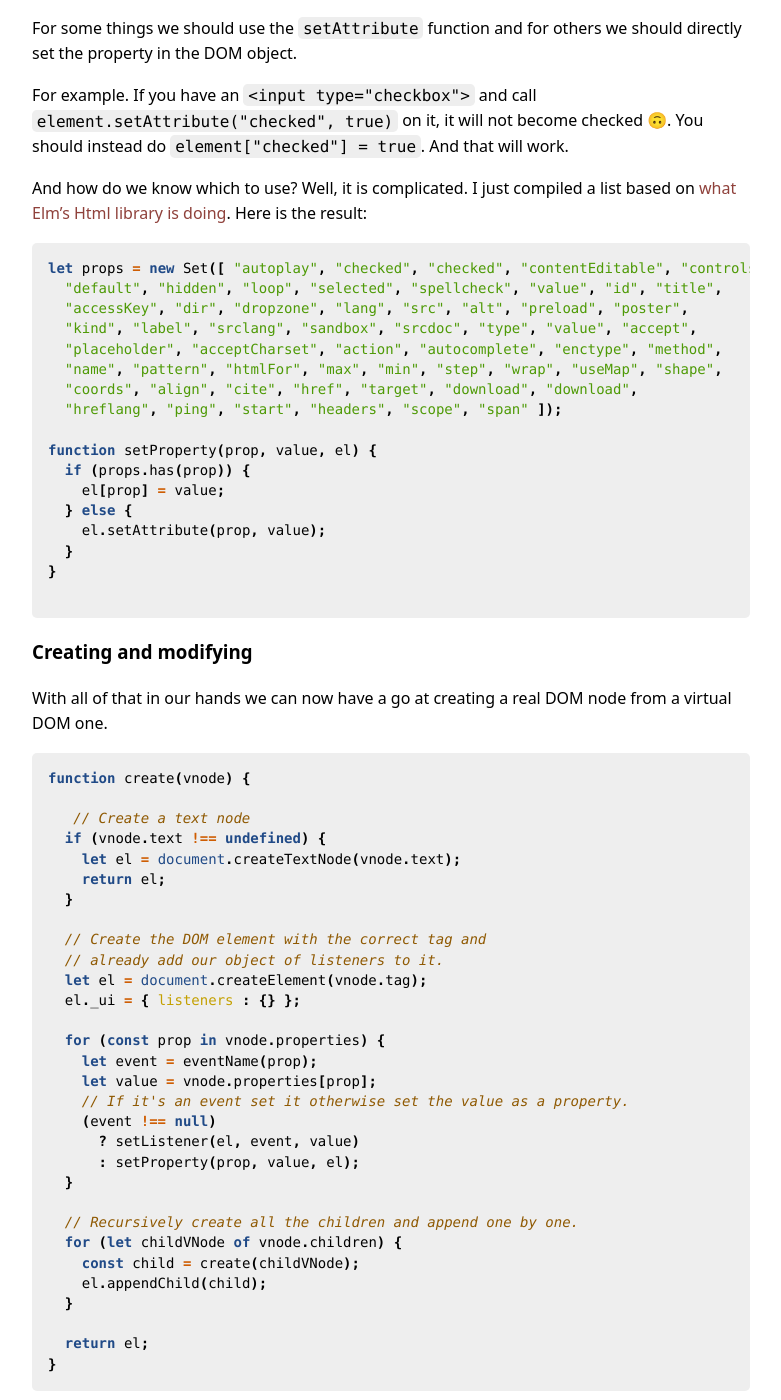
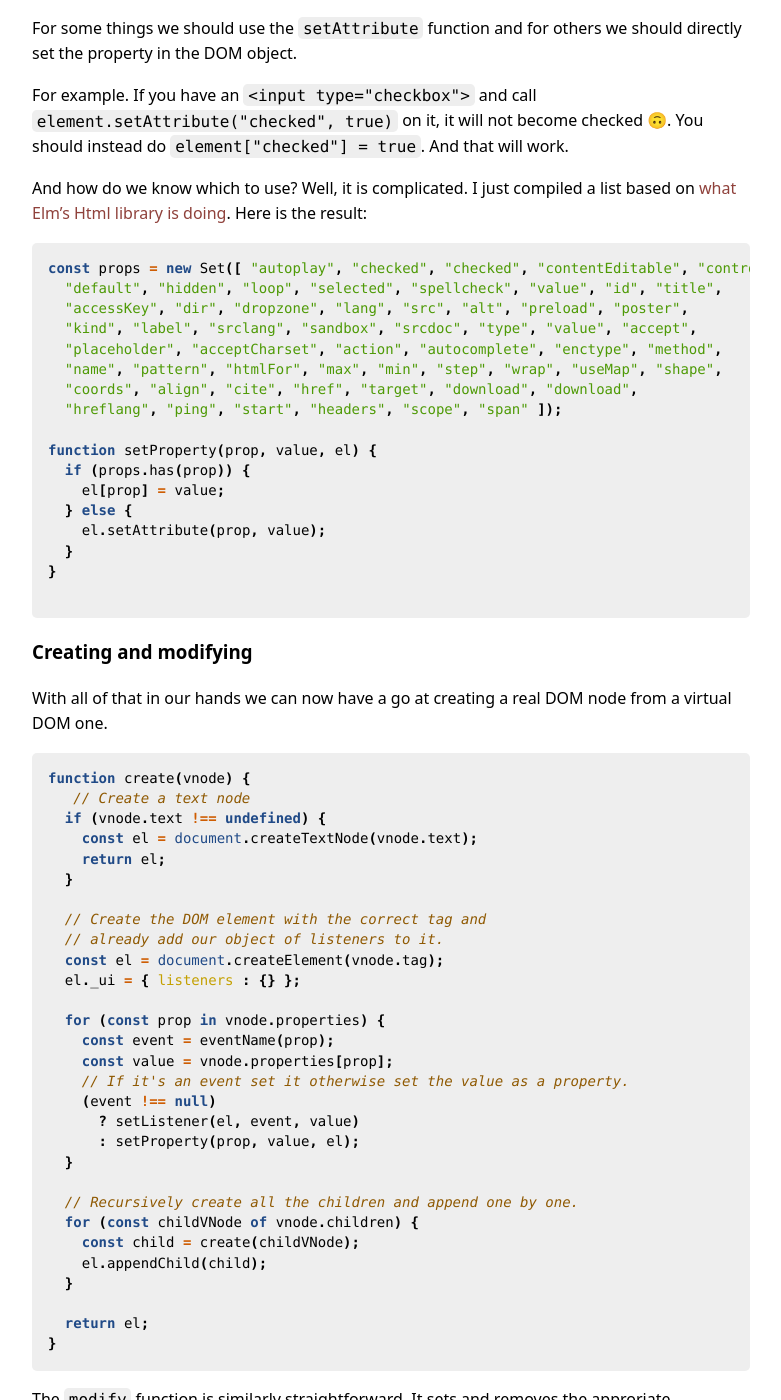
Before and after one commit to lazamar/lazamar.github.io, a Jekyll site: the page built from _posts/2024-04-01-virtual-dom.md, in a window 1280 px wide and 1400 px high, scrolled down 7800 px. Shown: the whole window, without its empty margins (249-1030 px from the left). Built offline with Jekyll 4.4.1, drawn with Linux system fonts in a browser that asks for light colours; comment, search, counter and statistics services are not loaded; some of the changed text lies outside the part shown.

Commit message:
Use const instead of let

````diff
--- a/_posts/2024-04-01-virtual-dom.md
+++ b/_posts/2024-04-01-virtual-dom.md
@@ -172,7 +172,7 @@ function diffOne(l, r) {
   // First we deal with text nodes. If their text content is not
   // identical, then let's replace the old one for the new one.
   // Otherwise it's a `noop`, which means we do nothing.
-  let isText = l.text !== undefined;
+  const isText = l.text !== undefined;
   if (isText) {
     return l.text !== r.text
       ? { replace: r }
@@ -223,7 +223,7 @@ All elements in common should be diffed.
 
 ``` javascript
 function diffList(ls, rs) {
-  let length = Math.max(ls.length, rs.length);
+  const length = Math.max(ls.length, rs.length);
   return Array.from({ length })
     .map((_,i) =>
       (ls[i] === undefined)
@@ -251,10 +251,10 @@ The procedures to `create` and `modify` DOM nodes were moved to their own functi
 
 ``` javascript
 function apply(el, childrenDiff) {
-  let children = Array.from(el.childNodes);
+  const children = Array.from(el.childNodes);
 
   childrenDiff.forEach((diff, i) => {
-    let action = Object.keys(diff)[0];
+    const action = Object.keys(diff)[0];
     switch (action) {
       case "remove":
         children[i].remove();
@@ -265,13 +265,13 @@ function apply(el, childrenDiff) {
         break;
 
       case "create": {
-        let child = create(diff.create);
+        const child = create(diff.create);
         el.appendChild(child);
         break;
       }
 
       case "replace": {
-        let child = create(diff.replace);
+        const child = create(diff.replace);
         children[i].replaceWith(child);
         break;
       }
@@ -359,7 +359,7 @@ You should instead do `element["checked"] = true`. And that will work.
 And how do we know which to use? Well, it is complicated. I just compiled a list based on [what Elm's Html library is doing](https://github.com/elm/html/blob/master/src/Html/Attributes.elm). Here is the result:
 
 ``` javascript
-let props = new Set([ "autoplay", "checked", "checked", "contentEditable", "controls",
+const props = new Set([ "autoplay", "checked", "checked", "contentEditable", "controls",
   "default", "hidden", "loop", "selected", "spellcheck", "value", "id", "title",
   "accessKey", "dir", "dropzone", "lang", "src", "alt", "preload", "poster",
   "kind", "label", "srclang", "sandbox", "srcdoc", "type", "value", "accept",
@@ -384,21 +384,20 @@ With all of that in our hands we can now have a go at creating a real DOM node f
 
 ``` javascript
 function create(vnode) {
-
    // Create a text node
   if (vnode.text !== undefined) {
-    let el = document.createTextNode(vnode.text);
+    const el = document.createTextNode(vnode.text);
     return el;
   }
 
   // Create the DOM element with the correct tag and
   // already add our object of listeners to it.
-  let el = document.createElement(vnode.tag);
+  const el = document.createElement(vnode.tag);
   el._ui = { listeners : {} };
 
   for (const prop in vnode.properties) {
-    let event = eventName(prop);
-    let value = vnode.properties[prop];
+    const event = eventName(prop);
+    const value = vnode.properties[prop];
     // If it's an event set it otherwise set the value as a property.
     (event !== null)
       ? setListener(el, event, value)
@@ -406,7 +405,7 @@ function create(vnode) {
   }
 
   // Recursively create all the children and append one by one.
-  for (let childVNode of vnode.children) {
+  for (const childVNode of vnode.children) {
     const child = create(childVNode);
     el.appendChild(child);
   }
@@ -421,7 +420,6 @@ Notice the corecursion between `modify` and `apply`.
 
 ``` javascript
 function modify(el, diff) {
-
   // Remove props
   for (const prop of diff.remove) {
     const event = eventName(prop);
````
